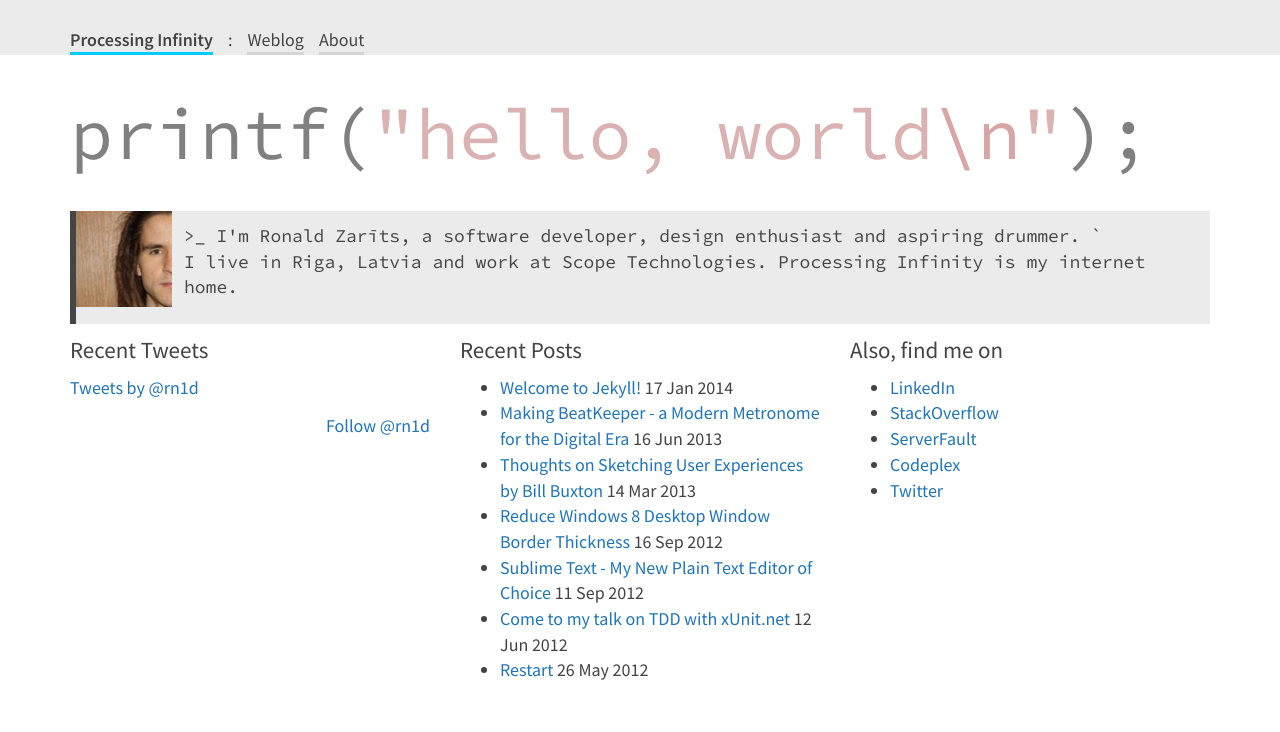
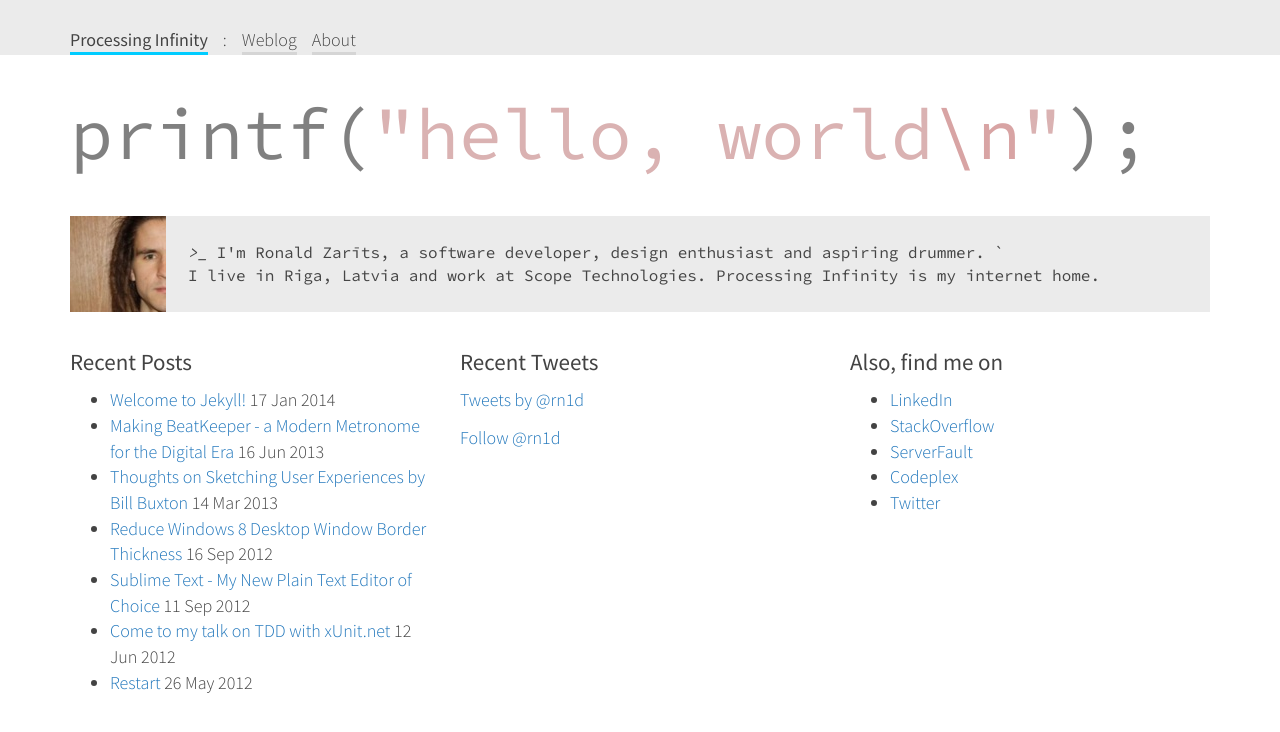
Before and after one commit to rn1d/rn1d.github.io, a Jekyll site: the page built from index.html, in a window 1280 px wide. Shown: the top 732 px of the page. Built offline with Jekyll 4.4.1, drawn with Linux system fonts in a browser that asks for light colours; nearby versions of some CDN libraries; Markdown is read by kramdown in place of the engine named in the settings; comment, search, counter and statistics services are not loaded.

Commit message:
Front page styling
Intro blurb responsiveness. + Margin tweaks

```diff
--- a/assets/css/main.css
+++ b/assets/css/main.css
@@ -38,7 +38,7 @@ a:visited { color: #a0a; }
 /*
 /*****************************************************************************/
 
-@import url(http://fonts.googleapis.com/css?family=Source+Sans+Pro:400,600|Source+Code+Pro);
+@import url(http://fonts.googleapis.com/css?family=Source+Sans+Pro:300,400,600|Source+Code+Pro);
 
 /*
 
@@ -59,7 +59,9 @@ hover #6c6c6c
 body {
   padding-top: 58px;
   font-family: 'Source Sans Pro', sans-serif;
+  font-weight: 300;
   color: #434343;
+
 }
 
 h1,
@@ -108,7 +110,7 @@ samp {
 }
 
 .nav > li.first {
-  font-weight: 600;
+  font-weight: 400;
 }
 
 .nav > li.active {
@@ -135,31 +137,48 @@ samp {
 
 .accentContainer {
   background-color: #ebebeb;
-  color: #454545;
-  border-left: 6px solid #454545;
-  font-size: 18px;
+  font-size: 16px;
   overflow: auto;
+  display: table;
+  width: 100%;
+  margin-bottom: 25px;
 }
 
 #intro-portrait {
-  padding-right: 12px;
+  /*border-top: 6px solid #454545;
+  border-left: 6px solid #454545;*/
+  width: 96px;
+  float: left;
 }
 
 #intro-text {
-  padding: 12px;
+  padding: 12px 12px 0px 12px;
+  margin-left: 96px;
   font-family: 'Source Code Pro', monospace;
-
+  color: #454545;
+  background-color: #ebebeb;
+  display: table-cell;
+  vertical-align: middle;
 }
 
 @media(max-width:767px){
+  #greeting {
+    margin-top: 15px;
+    margin-bottom: 12px;
+  }
+
   #greetings {
     font-size: 26px;
   }
-
 }
 @media(min-width:768px){
-    #greetings span {
-      font-size: 48px;
+  #greetings span {
+    font-size: 48px;
+  }
+
+  #greeting {
+    margin-top: 25px;
+    margin-bottom: 30px;
   }
 }
 @media(min-width:992px){
@@ -173,12 +192,8 @@ samp {
   #greetings span {
       font-size: 72px;
   }
-}
 
-/* ProcInf specific */
-#greeting {
-  margin-top: 25px;
-  margin-bottom: 25px;
+
 }
 
 #greetings span {
--- a/index.html
+++ b/index.html
@@ -15,42 +15,20 @@ title: Hello!
     <div class="col-md-12">
         <div class="accentContainer">
             <!-- style="margin-left: -1px; overflow-y: auto;" -->
-            <img id="intro-portrait" class="pull-left img-responsive media-object" alt="photo of Ronald Zarits" src="assets/img/zarits_face.jpg" />
-            <p id="intro-text">
-                &gt;_ I'm Ronald Zarīts, a software developer, design enthusiast and aspiring drummer. `<br />
-                I live in Riga, Latvia and work at Scope Technologies. Processing Infinity is my internet home.
-            </p>
+            <div id="intro-portrait">
+                <img id="tst" class="pull-left img-responsive media-object" alt="photo of Ronald Zarits" src="assets/img/zarits_face.jpg" />
+            </div>
+            <div id="intro-text">
+                <p>
+                    <em>&gt;_</em> I'm Ronald Zarīts, a software developer, design enthusiast and aspiring drummer. `<br />
+                    I live in Riga, Latvia and work at Scope Technologies. Processing Infinity is my internet home.
+                </p>
+            </div>
         </div>
     </div>
 </div>
 
 <div id="tripel-container" class="row">
-    <div class="col-md-4">
-        <div>
-            <article>
-                <header>
-                    <h4>Recent Tweets</h4>
-                </header>
-                <p>
-                    <a class="twitter-timeline" data-chrome="noheader" data-dnt="true" href="https://twitter.com/rn1d" data-widget-id="409747760510816257">Tweets by @rn1d</a>
-                </p>
-                <script type="text/javascript">
-                    // <![CDATA[
-                    !function(d,s,id){var js,fjs=d.getElementsByTagName(s)[0],p=/^http:/.test(d.location)?'http':'https';if(!d.getElementById(id)){js=d.createElement(s);js.id=id;js.src=p+"://platform.twitter.com/widgets.js";fjs.parentNode.insertBefore(js,fjs);}}(document,"script","twitter-wjs");
-                    // ]]>
-                </script>
-                <p style="text-align: right;">
-                    <a href="https://twitter.com/rn1d" class="twitter-follow-button" data-show-count="false" data-dnt="true">Follow @rn1d</a>
-                </p>
-                <script type="text/javascript">
-                    // <![CDATA[
-                    !function(d,s,id){var js,fjs=d.getElementsByTagName(s)[0],p=/^http:/.test(d.location)?'http':'https';if(!d.getElementById(id)){js=d.createElement(s);js.id=id;js.src=p+'://platform.twitter.com/widgets.js';fjs.parentNode.insertBefore(js,fjs);}}(document, 'script', 'twitter-wjs');
-                    // ]]>
-                </script>
-            </article>
-        </div>
-    </div>
-
     <div class="col-md-4">
         <div>
             <article>
@@ -73,6 +51,33 @@ title: Hello!
         <div>
             <article>
                 <header>
+                    <h4>Recent Tweets</h4>
+                </header>
+                <p>
+                    <a class="twitter-timeline" data-chrome="noheader" data-dnt="true" href="https://twitter.com/rn1d" data-widget-id="409747760510816257">Tweets by @rn1d</a>
+                </p>
+                <script type="text/javascript">
+                    // <![CDATA[
+                    !function(d,s,id){var js,fjs=d.getElementsByTagName(s)[0],p=/^http:/.test(d.location)?'http':'https';if(!d.getElementById(id)){js=d.createElement(s);js.id=id;js.src=p+"://platform.twitter.com/widgets.js";fjs.parentNode.insertBefore(js,fjs);}}(document,"script","twitter-wjs");
+                    // ]]>
+                </script>
+                <p >
+                    <a href="https://twitter.com/rn1d" class="twitter-follow-button" data-show-count="false" data-dnt="true">Follow @rn1d</a>
+                </p>
+                <script type="text/javascript">
+                    // <![CDATA[
+                    !function(d,s,id){var js,fjs=d.getElementsByTagName(s)[0],p=/^http:/.test(d.location)?'http':'https';if(!d.getElementById(id)){js=d.createElement(s);js.id=id;js.src=p+'://platform.twitter.com/widgets.js';fjs.parentNode.insertBefore(js,fjs);}}(document, 'script', 'twitter-wjs');
+                    // ]]>
+                </script>
+            </article>
+        </div>
+    </div>
+
+
+    <div class="col-md-4">
+        <div>
+            <article>
+                <header>
                     <h4>Also, find me on</h4>
                 </header>
                 <ul>
```
